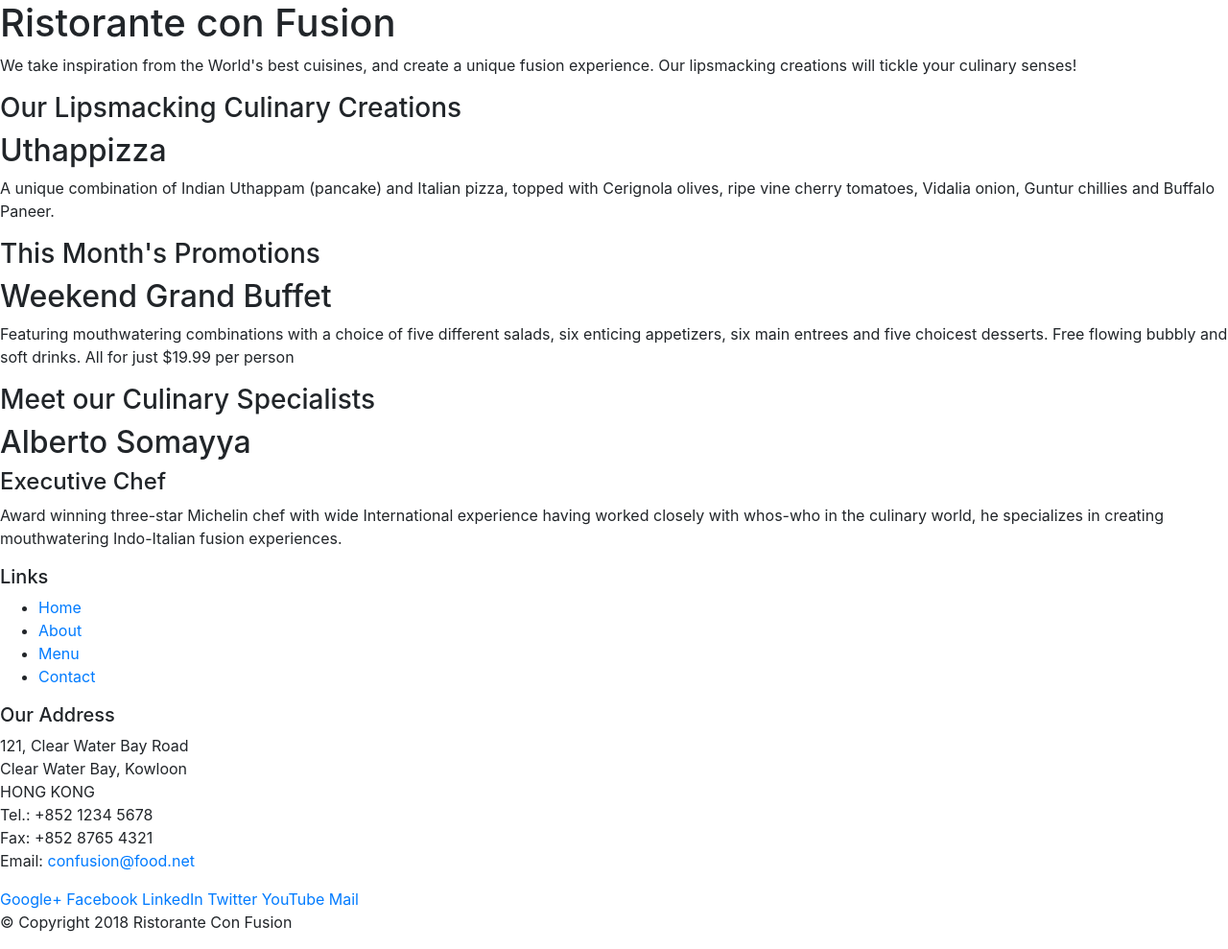
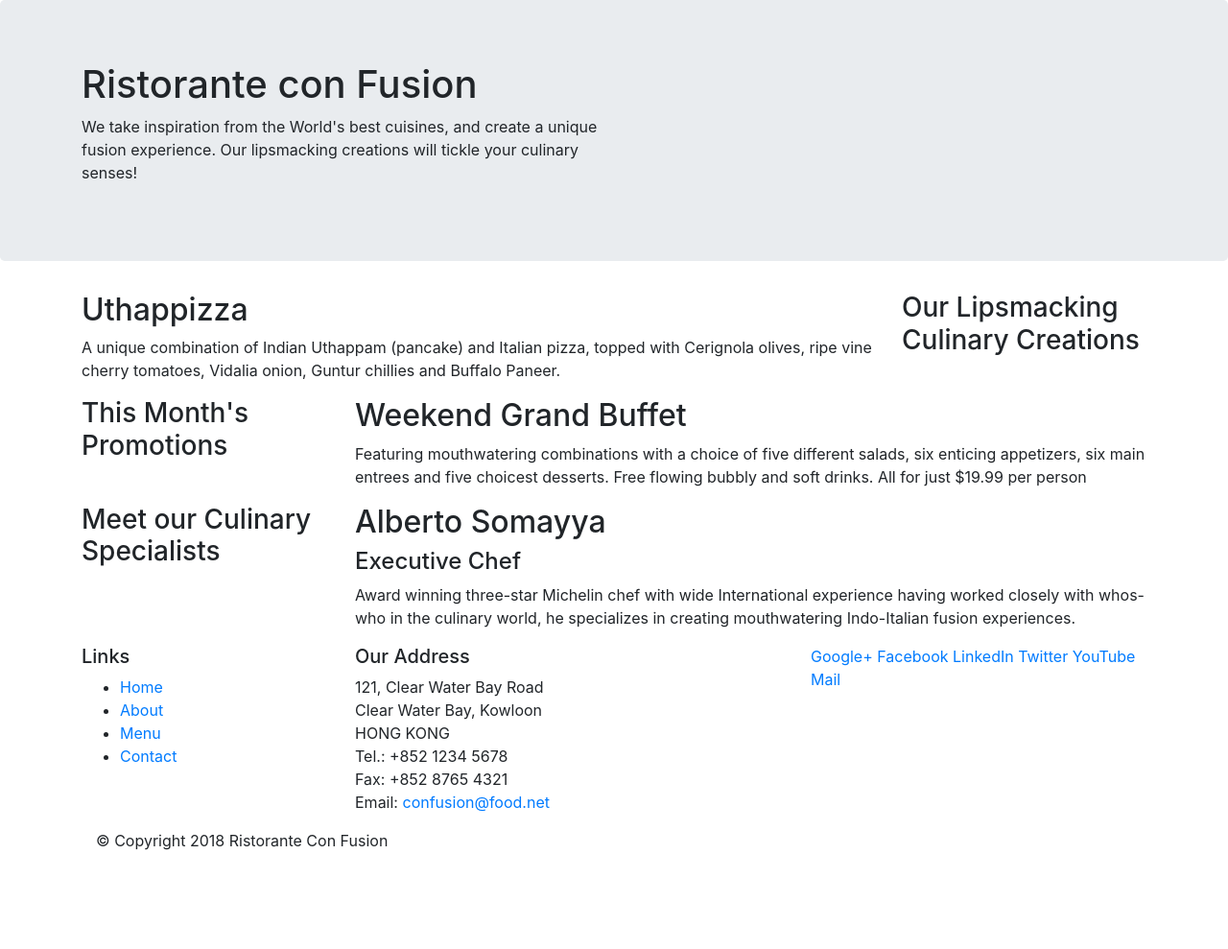
Before and after one commit to AshiqPranto/Bootstraps_Practice_With_Coursera, a website: page index.html in a window 1280 px wide. Shown: the whole page at 96% size. After the commit the page ends 904 px from the top, so only its background shows below. Drawn offline with nearby package versions, Linux system fonts and the light colour scheme.

Commit message:
Bootstrap Grid prat 1 done

```diff
--- a/index.html
+++ b/index.html
@@ -13,47 +13,46 @@
 </head>
 
 <body>
-
-    <header>
-        <div>
-            <div>
-                <div>
+    <header class="jumbotron">
+        <div class="container">
+            <div class="row">
+                <div class="col-12 col-sm-6">
                     <h1>Ristorante con Fusion</h1>
                     <p>We take inspiration from the World's best cuisines, and create a unique fusion experience. Our lipsmacking creations will tickle your culinary senses!</p>
                 </div>
-                <div>
+                <div class="col-12 col-sm">
                 </div>
             </div>
         </div>
     </header>
 
-    <div>
-        <div>
-            <div>
+    <div class="container">
+        <div class="row">
+            <div class="col-12 col-sm-4 order-sm-last col-md-3">
                 <h3>Our Lipsmacking Culinary Creations</h3>
             </div>
-            <div>
+            <div class="col-12 col-sm order-sm-first col-md">
                 <h2>Uthappizza</h2>
                 <p>A unique combination of Indian Uthappam (pancake) and Italian pizza, topped with Cerignola olives, ripe vine cherry tomatoes, Vidalia onion, Guntur chillies and Buffalo Paneer.</p>
             </div>
         </div>
 
 
-        <div>
-            <div>
+        <div class="row">
+            <div class="col-12 col-sm-4 col-md-3">
                 <h3>This Month's Promotions</h3>
             </div>
-            <div>
+            <div class="col-12 col-sm col-md">
                 <h2>Weekend Grand Buffet</h2>
                 <p>Featuring mouthwatering combinations with a choice of five different salads, six enticing appetizers, six main entrees and five choicest desserts. Free flowing bubbly and soft drinks. All for just $19.99 per person </p>
             </div>
         </div>
 
-        <div>
-            <div>
+        <div class="row">
+            <div class="col-12 col-sm-4 col-md-3">
                 <h3>Meet our Culinary Specialists</h3>
             </div>
-            <div>
+            <div class="col-12 col-sm col-md">
                 <h2>Alberto Somayya</h2>
                 <h4>Executive Chef</h4>
                 <p>Award winning three-star Michelin chef with wide International experience having worked closely with whos-who in the culinary world, he specializes in creating mouthwatering Indo-Italian fusion experiences. </p>
@@ -61,10 +60,10 @@
         </div>
     </div>
 
-    <footer>
-        <div>
-            <div>
-                <div>
+    <footer >
+        <div class="container">
+            <div class="row">
+                <div class="col-4 col-sm-3">
                     <h5>Links</h5>
                     <ul>
                         <li><a href="#">Home</a></li>
@@ -73,7 +72,7 @@
                         <li><a href="#">Contact</a></li>
                     </ul>
                 </div>
-                <div>
+                <div class="col-7 col-sm-5">
                     <h5>Our Address</h5>
                     <address>
 		              121, Clear Water Bay Road<br>
@@ -84,7 +83,7 @@
 		              Email: <a href="mailto:confusion@food.net">confusion@food.net</a>
 		           </address>
                 </div>
-                <div>
+                <div class="col-12 col-sm-4">
                     <div>
                         <a href="http://google.com/+">Google+</a>
                         <a href="http://www.facebook.com/profile.php?id=">Facebook</a>
@@ -95,7 +94,7 @@
                     </div>
                 </div>
            </div>
-           <div>
+           <div class="col-auto">
                 <div>
                     <p>© Copyright 2018 Ristorante Con Fusion</p>
                 </div>
```
